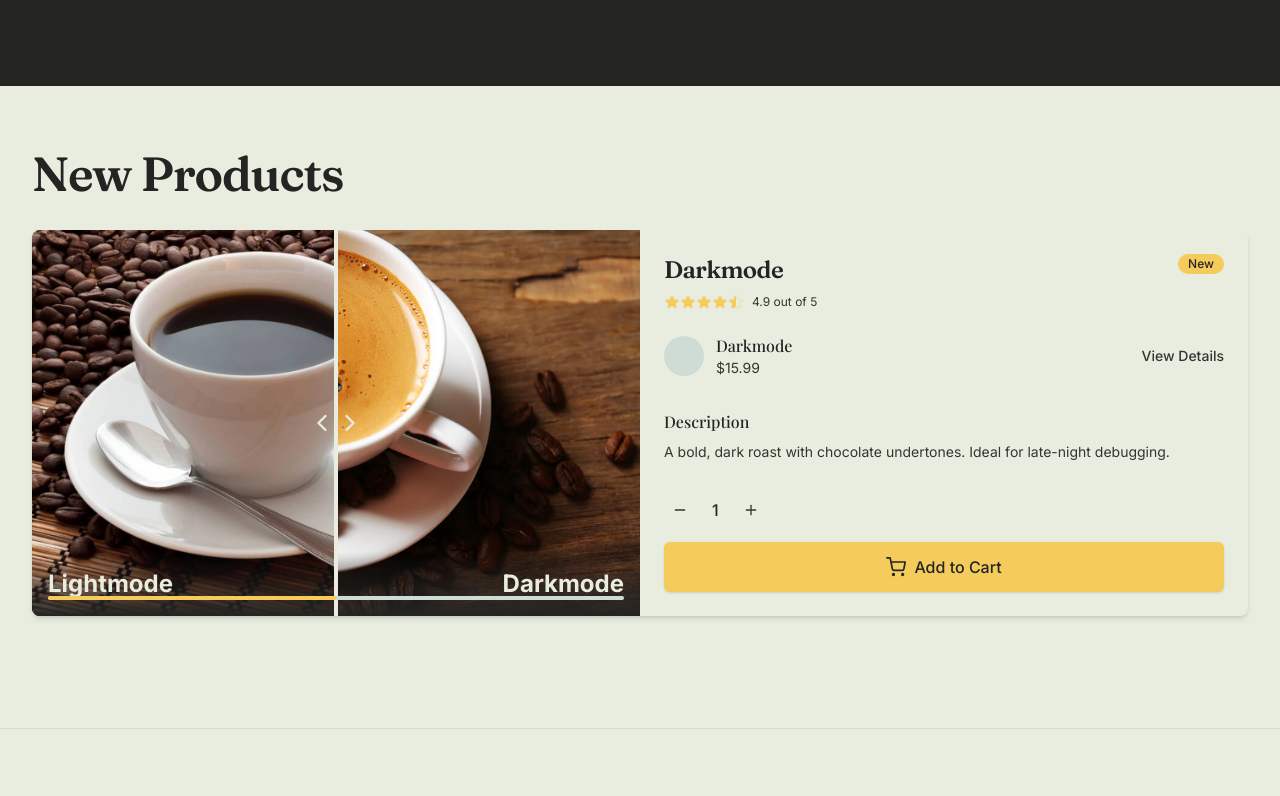
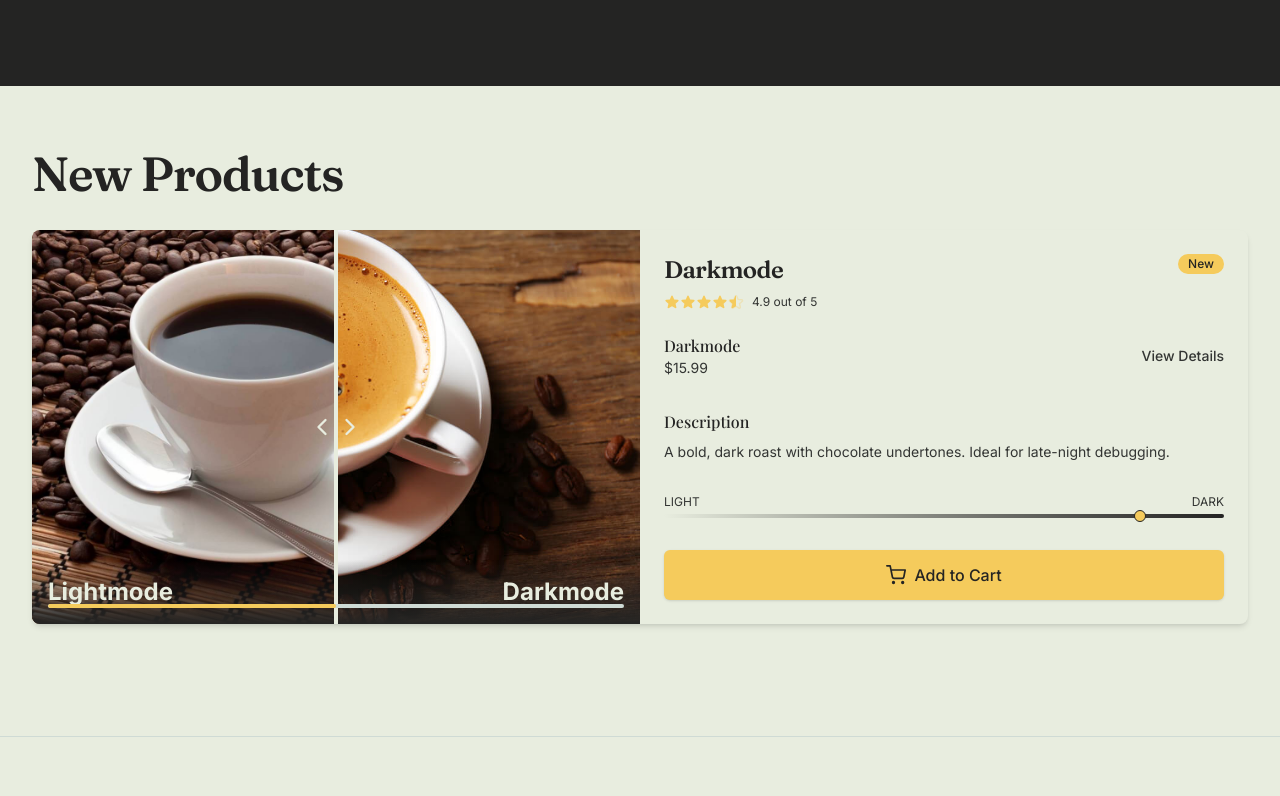
Before and after one commit to danghaonhien/the-boring-coffee, a Next.js app: page / in a window 1280 px wide. Shown: the part 529-1325 px from the top of the page. Built offline with nearby package versions, Linux system fonts and the light colour scheme; a web font is replaced by a local one.

Commit message:
added roast level meter

```diff
--- a/src/components/products/ProductSlider.tsx
+++ b/src/components/products/ProductSlider.tsx
@@ -8,6 +8,7 @@
 import { formatPrice } from '../../lib/utils';
 import AddToCartButton from './AddToCartButton';
 import StarRating from './StarRating';
+import RoastMeter from './RoastMeter';
 
 type ProductSliderProps = {
   products: Product[];
@@ -226,9 +227,7 @@
               <div className="mt-6 transition-all duration-300">
                 <div className="flex items-center justify-between">
                   <div className="flex items-center">
-                    <div
-                      className="w-10 h-10 rounded-full mr-3 bg-[#CFDBD5] transition-all duration-300"
-                    ></div>
+
                     <div>
                       <h4 className="font-medium text-[#242423]">
                         {displayedProduct.name}
@@ -252,6 +251,13 @@
                 <p className="text-[#333533] text-sm">
                   {displayedProduct.description}
                 </p>
+
+                {/* Show RoastMeter only for coffee products */}
+                {displayedProduct.category === 'coffee' && displayedProduct.roastLevel !== undefined && (
+                  <div className="mt-4">
+                    <RoastMeter roastLevel={displayedProduct.roastLevel} />
+                  </div>
+                )}
               </div>
             </div>
 
@@ -259,7 +265,7 @@
               <AddToCartButton
 
                 product={displayedProduct}
-                compact={false}
+                compact={true}
 
               />
             </div>
--- /dev/null
+++ b/src/components/products/RoastMeter.tsx
@@ -0,0 +1,36 @@
+
+import React from 'react';
+
+interface RoastMeterProps {
+  roastLevel: number; // 0-100 where 0 is lightest, 100 is darkest
+  showLabels?: boolean;
+}
+
+export default function RoastMeter({ roastLevel, showLabels = true }: RoastMeterProps) {
+  // Ensure roast level is between 0-100
+  const normalizedLevel = Math.max(0, Math.min(100, roastLevel));
+
+  return (
+    <div className="mt-8">
+
+      <div className="relative">
+        {showLabels && (
+          <div className="flex justify-between mb-1">
+            <span className="text-xs text-[#333533]">LIGHT</span>
+            <span className="text-xs text-[#333533]">DARK</span>
+          </div>
+        )}
+
+        <div className="h-1 w-full bg-gradient-to-r from-[#E8EDDF] to-[#242423] rounded-full">
+          <div
+            className="absolute h-3 w-3 bg-[#F5CB5C] rounded-full -mt-1 transform -translate-x-1/2 border border-[#242423]"
+            style={{
+              left: `${normalizedLevel}%`,
+              transition: 'left 0.3s ease-out'
+            }}
+          />
+        </div>
+      </div>
+    </div>
+  );
+}
--- a/src/data/products.ts
+++ b/src/data/products.ts
@@ -11,6 +11,7 @@
     stock: 100,
     category: 'coffee',
     rating: 4.8,
+    roastLevel: 20, // Light roast
   },
   {
     id: '2',
@@ -22,6 +23,7 @@
     stock: 100,
     category: 'coffee',
     rating: 4.9,
+    roastLevel: 85, // Dark roast
   },
   {
     id: '3',
@@ -33,6 +35,7 @@
     stock: 100,
     category: 'coffee',
     rating: 4.5,
+    roastLevel: 50, // Medium roast
   },
   {
     id: '4',
@@ -44,6 +47,7 @@
     stock: 100,
     category: 'coffee',
     rating: 4.7,
+    roastLevel: 65, // Medium-dark roast
   },
   {
     id: '5',
@@ -55,6 +59,7 @@
     stock: 100,
     category: 'coffee',
     rating: 3.9,
+    roastLevel: 75, // Dark roast
   },
   {
     id: '6',
@@ -66,6 +71,7 @@
     stock: 100,
     category: 'coffee',
     rating: 4.3,
+    roastLevel: 40, // Medium-light roast
   },
   {
     id: '7',
@@ -132,6 +138,7 @@
     stock: 50,
     category: 'coffee',
     rating: 4.5,
+    roastLevel: 60, // Medium-dark roast
   },
   {
     id: '13',
@@ -143,6 +150,7 @@
     stock: 80,
     category: 'coffee',
     rating: 4.7,
+    roastLevel: 70, // Medium-dark roast
   },
   {
     id: '14',
--- a/src/types/database.types.ts
+++ b/src/types/database.types.ts
@@ -8,6 +8,7 @@
   stock: number;
   category: string;
   rating?: number; // Rating from 0-5
+  roastLevel?: number; // 0-100 where 0 is lightest, 100 is darkest
 };
 
 export type User = {
```
